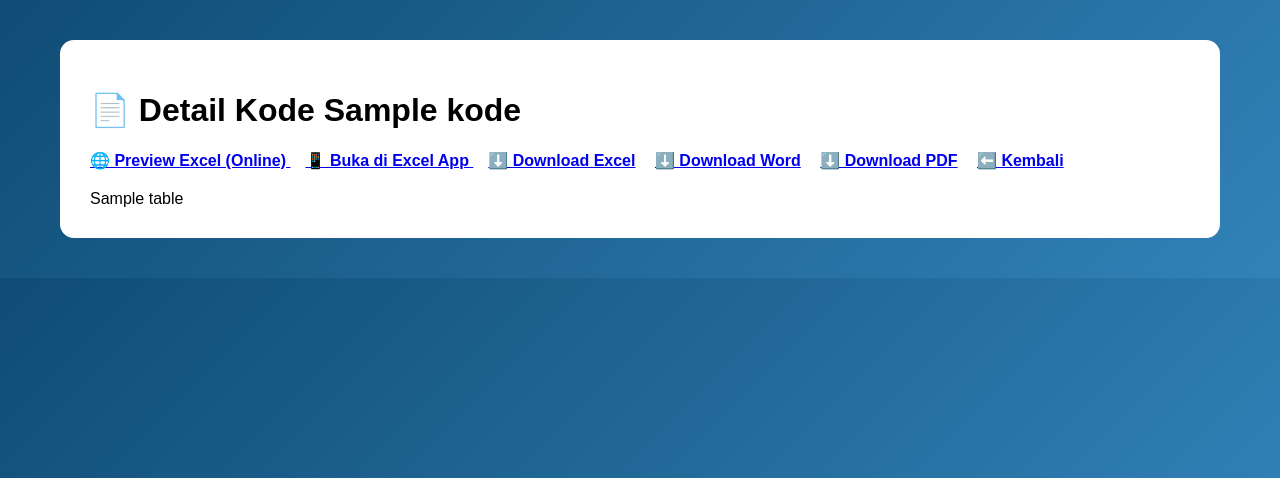
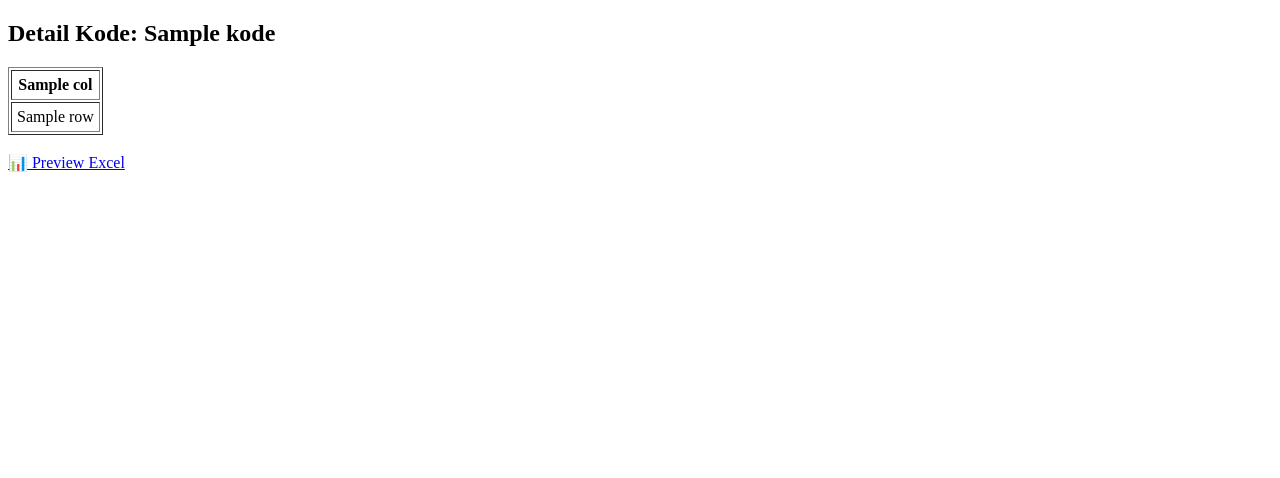
Before and after one commit to zashliza-droid/hahahi, a Flask app: template templates/detail.html in a window 1280 px wide. Shown: the top 478 px of the page. Run offline with Flask 3, Linux system fonts and the light colour scheme; the template is opened without the code that fills it: most values are stand-ins (such as "Sample title", 1, 10 or a date in 2020).

Commit message:
Update detail.html

```diff
--- a/templates/detail.html
+++ b/templates/detail.html
@@ -1,51 +1,34 @@
 <!DOCTYPE html>
-<html lang="id">
+<html>
 <head>
-    <meta charset="UTF-8">
-    <title>Detail {{ kode }}</title>
-    <link rel="stylesheet" href="{{ url_for('static', filename='style.css') }}">
+<meta charset="UTF-8">
+<title>Detail</title>
 </head>
 <body>
 
-<div class="container">
-    <h1>📄 Detail Kode {{ kode }}</h1>
+<h2>Detail Kode: {{ kode }}</h2>
 
-    <div class="actions">
+<table border="1" cellpadding="5">
+    <thead>
+        <tr>
+            {% for col in columns %}
+            <th>{{ col }}</th>
+            {% endfor %}
+        </tr>
+    </thead>
+    <tbody>
+        {% for row in data %}
+        <tr>
+            {% for col in columns %}
+            <td>{{ row[col] }}</td>
+            {% endfor %}
+        </tr>
+        {% endfor %}
+    </tbody>
+</table>
 
-        <!-- ========================= -->
-        <!-- PREVIEW EXCEL (WEB ONLINE) -->
-        <!-- ========================= -->
-        <a href="/preview-excel/{{ kode }}" target="_blank">
-            🌐 Preview Excel (Online)
-        </a>
-
-        <!-- ========================= -->
-        <!-- BUKA DI EXCEL / SHEETS APK -->
-        <!-- ========================= -->
-        <a href="intent://{{ request.host }}/files/{{ excel }}#Intent;
-            scheme=https;
-            package=com.microsoft.office.excel;
-            end;">
-            📱 Buka di Excel App
-        </a>
-
-        <!-- ========================= -->
-        <!-- DOWNLOAD FILE -->
-        <!-- ========================= -->
-        <a href="/download/{{ excel }}">⬇️ Download Excel</a>
-        <a href="/download/{{ word }}">⬇️ Download Word</a>
-        <a href="/download/{{ pdf }}">⬇️ Download PDF</a>
-
-        <a href="/">⬅️ Kembali</a>
-    </div>
-
-    <!-- ========================= -->
-    <!-- TABEL DATA -->
-    <!-- ========================= -->
-    <div class="table-container">
-        {{ table | safe }}
-    </div>
-</div>
+<br>
+<a href="/preview-excel/{{ kode }}">📊 Preview Excel</a>
 
 </body>
 </html>
```
